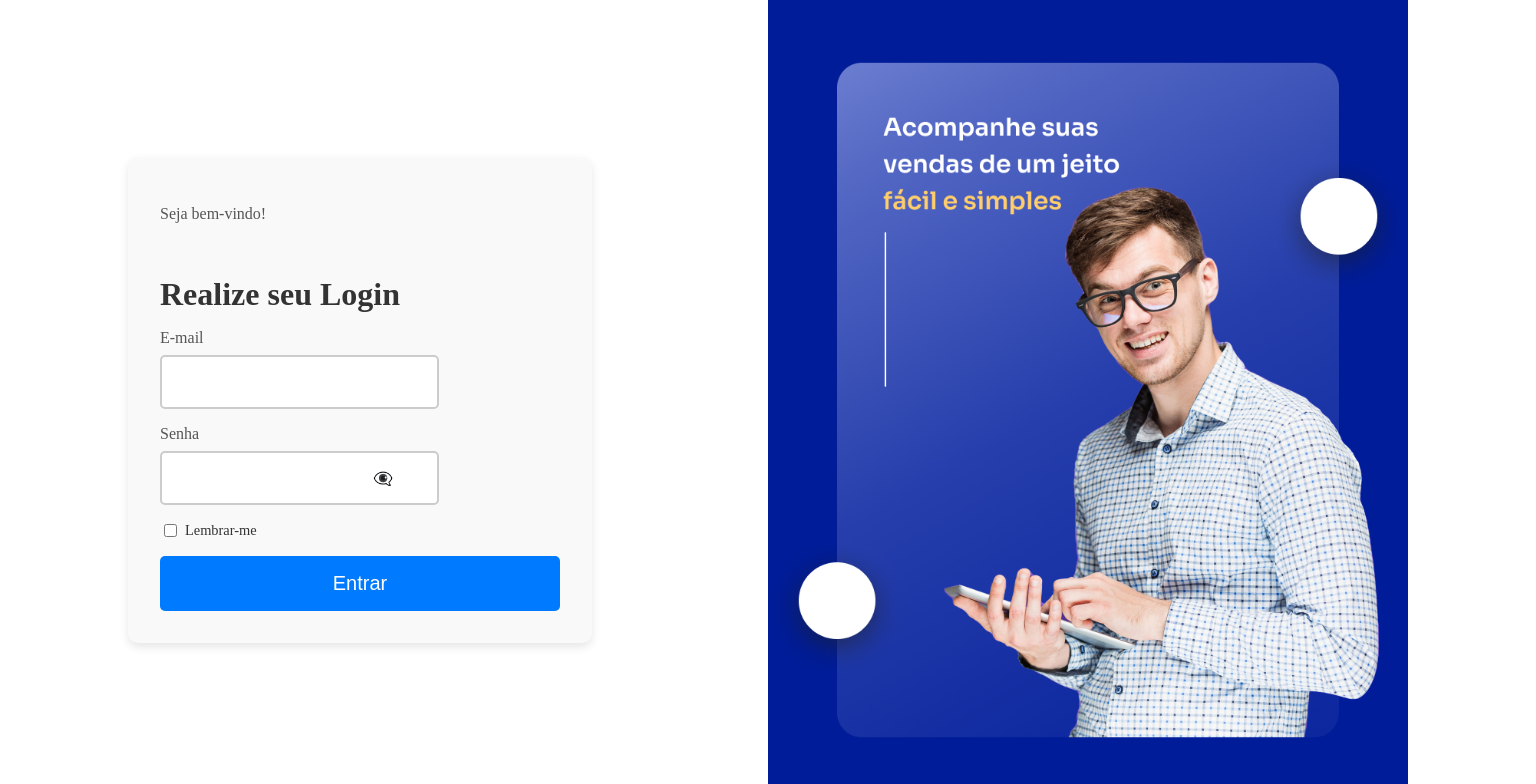
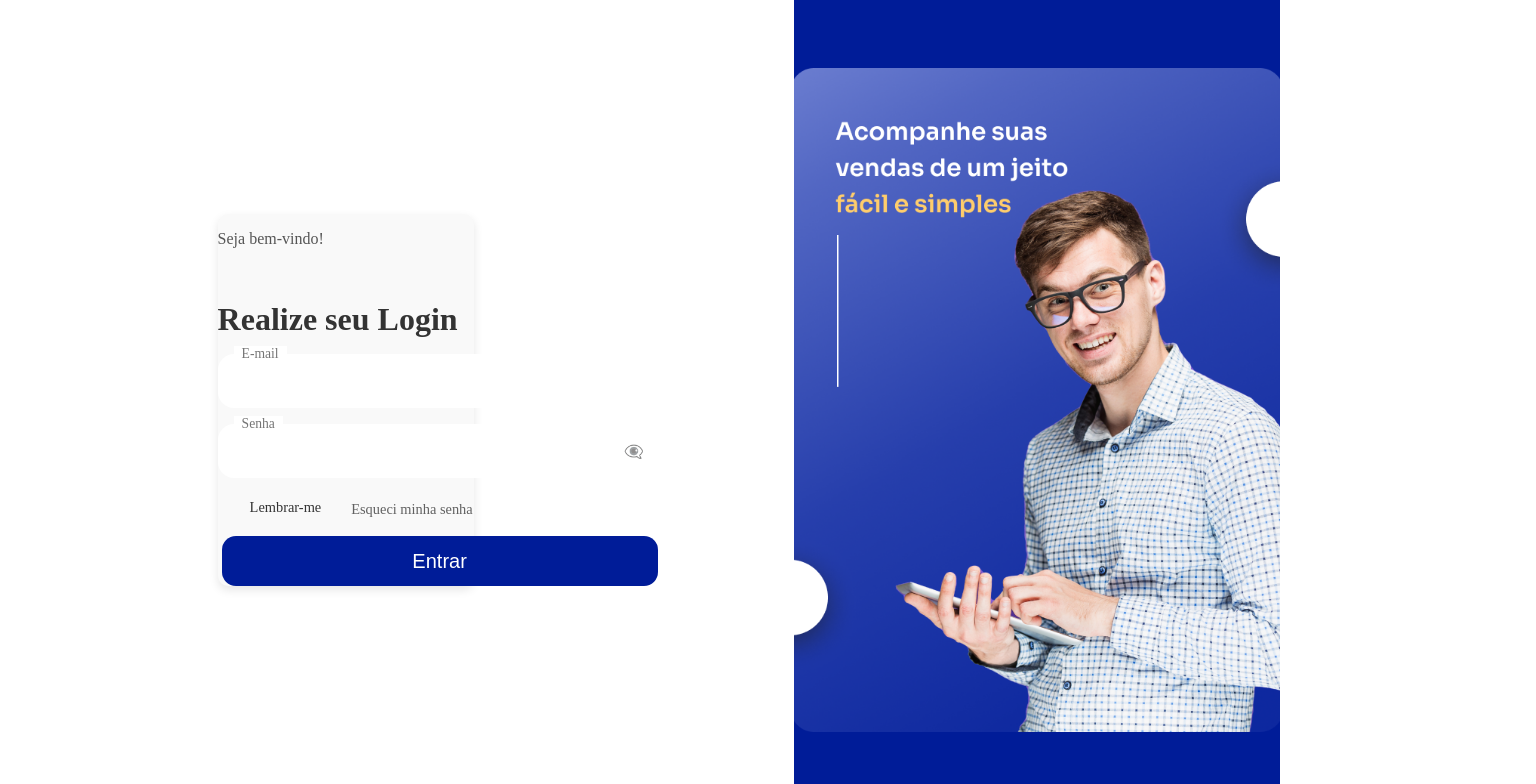
Before and after one commit to mozar86/Projeto-W3-ERP, a React app: page /login in a window 1280 px wide. Shown: the top 784 px of the page, 1536 px wide, since content can reach past the window. Built offline with nearby package versions, Linux system fonts and the light colour scheme; the HTML template or start-up script is replaced by a standard one.

Commit message:
update Login

```diff
--- a/src/components/Input-Styles.ts
+++ b/src/components/Input-Styles.ts
@@ -8,9 +8,22 @@ export const InputContainer = styled.div`
 `;
 
 export const StyledLabel = styled.label`
-  font-size: 1rem;
-  color: #555;
+  position: absolute;
+  top: -0,7rem;
+  left: 1rem;
+  background-color: white;
+  padding: 0 0.5rem;
+  font-size: 0.85rem;
+  color: #757575;
   margin-bottom: 0.5rem;
+  margin-top: -8px;
+  pointer-events: none;
+
+  &:focus {
+    border-color: #00C247;
+    outline: none;
+    color: #00C247;
+  }
 `;
 
 export const InputPasswordContainer = styled.div`
@@ -19,15 +32,17 @@ export const InputPasswordContainer = styled.div`
 `;
 
 export const StyledInput = styled.input`
-  width: 100%;
+  width: 50vh;
+  height: 37%;
   padding: 1rem;
-  border: 2px solid #ccc;
-  border-radius: 5px;
+  border: 2px solid white;
+  border-radius: 16px;
   font-size: 1rem;
+  color: #212121;
   transition: border-color 0.3s;
 
   &:focus {
-    border-color: #00a3ff;
+    border-color: #00C247;
     outline: none;
   }
 `;
@@ -39,22 +54,39 @@ export const StatusEyeIcon = styled.span`
   transform: translateY(-50%);
   cursor: pointer;
   font-size: 1rem;
-  color: #999;
+  color: #ccc;
+  opacity: 0.5;
 
   &:hover {
-    color: #333;
+    color: #ccc;
+    opacity: 0.7;
   }
 `;
 
-export const CheckboxContainer = styled.div`
-  display: flex;
-  align-items: center;
-  margin-bottom: 1rem;
-  input {
-    margin-right: 0.5rem;
-  }
-  label {
-    font-size: 0.9rem;
-    color: #333;
+export const StyledCheckbox = styled.input.attrs({ type: 'checkbox' })`
+  appearance: none;
+  width: 20px;
+  height: 20px;
+  background: url('src/assets/remix-icons/fill/system/checkbox-fill.svg');
+  background-size: contain;
+  background-repeat: no-repeat;
+  cursor: pointer;
+  margin-right: 0.5rem;
+
+  &:checked {
+    background: url('src/assets/remix-icons/fill/system/checkbox-fill.svg');
   }
 `;
+
+export const ForgotPasswordLink = styled.a`
+  margin-left: 30px;
+  margin-bottom: 11px;
+  font-size: 0.9rem;
+  color: #616161;
+  text-decoration: none;
+
+  &:hover {
+    color: #616161;
+    text-decoration: none;
+  }
+`;
--- a/src/components/Input.tsx
+++ b/src/components/Input.tsx
@@ -5,7 +5,6 @@ import {
     InputPasswordContainer,
     StyledInput,
     StatusEyeIcon,
-    CheckboxContainer
 } from "./Input-Styles";
 
 // obter configurações da tag input do html para criar componente
@@ -28,6 +27,7 @@ const Input: React.FC<InputProps> = ({ label, isPassword, ...props }) => {
             <StyledLabel>{label}</StyledLabel>
             {isPassword ? (
                 <InputPasswordContainer>
+                <StyledLabel>{label}</StyledLabel>
                     <StyledInput type={showPassword ? 'text' : 'password'} {...props} />
                     <StatusEyeIcon onClick={handleShowPassword}>
                         {showPassword ? '👁️' : '👁️‍🗨️'}
--- a/src/pages/login/Login-Styles.ts
+++ b/src/pages/login/Login-Styles.ts
@@ -5,8 +5,7 @@ export const LoginContainer = styled.div`
   justify-content: space-between;
   align-items: center;
   height: 100vh;
-  width: 100vw;
-  padding: 0 10%;
+
   background-color: #fff;
 `;
 
@@ -14,9 +13,8 @@ export const LoginForm = styled.div`
   display: flex;
   flex-direction: column;
   align-items: flex-start;
-  width: 50%;
-  max-width: 400px;
-  padding: 2rem;
+  max-width: 20%;
+  margin-left: 17%;
   background-color: #f9f9f9;
   border-radius: 10px;
   box-shadow: 0 4px 10px rgba(0, 0, 0, 0.1);
@@ -36,7 +34,7 @@ export const LoginForm = styled.div`
 
 export const LoginBanner = styled.div`
   background: url('src/assets/banner-login.png') no-repeat center/cover;
-  width: 50%;
+  width: 38%;
   height: 100%;
   background-color: #0033A0;
   display: flex;
@@ -52,11 +50,12 @@ export const LoginBanner = styled.div`
 `;
 
 export const LoginButton = styled.button`
-  width: 100%;
-  padding: 1rem;
-  background-color: #007bff;
+  width: 54.5vh;
+  height: 50px;
+  background-color: #001C98;
+  margin-left: 4px;
   border: none;
-  border-radius: 5px;
+  border-radius: 14px;
   color: white;
   font-size: 1.25rem;
   cursor: pointer;
@@ -66,3 +65,22 @@ export const LoginButton = styled.button`
     background-color: #0056b3;
   }
 `;
+
+export const CheckboxForgotPasswordContainer = styled.div`
+  display: flex;
+  justify-content: space-between;
+  align-items: center;
+`;
+
+export const CheckboxContainer = styled.div`
+  display: flex;
+  align-items: center;
+  margin-bottom: 1rem;
+  input {
+    margin-right: 0.5rem;
+  }
+  label {
+    font-size: 0.9rem;
+    color: #333;
+  }
+`;
--- a/src/pages/login/Login.tsx
+++ b/src/pages/login/Login.tsx
@@ -1,7 +1,7 @@
 import { useState } from "react";
 import Input from "../../components/Input";
-import { LoginContainer, LoginForm, LoginBanner, LoginButton } from "./Login-Styles";
-import { CheckboxContainer } from "../../components/Input-Styles";
+import { LoginContainer, LoginForm, LoginBanner, LoginButton, CheckboxForgotPasswordContainer, CheckboxContainer } from "./Login-Styles";
+import { ForgotPasswordLink, StyledCheckbox } from "../../components/Input-Styles";
 
 const Login = () => {
     const [email, setEmail] = useState("");
@@ -25,10 +25,13 @@ const Login = () => {
                     onChange={(e) => setPassword(e.target.value)}
                     isPassword
                 />
-                <CheckboxContainer>
-                    <input type="checkbox" id="rememberMe" />
-                    <label htmlFor="rememberMe">Lembrar-me</label>
-                </CheckboxContainer>
+                <CheckboxForgotPasswordContainer>
+                    <CheckboxContainer>
+                        <StyledCheckbox id="rememberMe" />
+                        <label htmlFor="rememberMe">Lembrar-me</label>
+                    </CheckboxContainer>
+                    <ForgotPasswordLink href="#">Esqueci minha senha</ForgotPasswordLink>
+                </CheckboxForgotPasswordContainer>
                 <LoginButton>Entrar</LoginButton>
             </LoginForm>
             <LoginBanner />
```
Also changed, not shown: src/assets/remix-icons/fill/system/checkbox-fill.svg (added).
